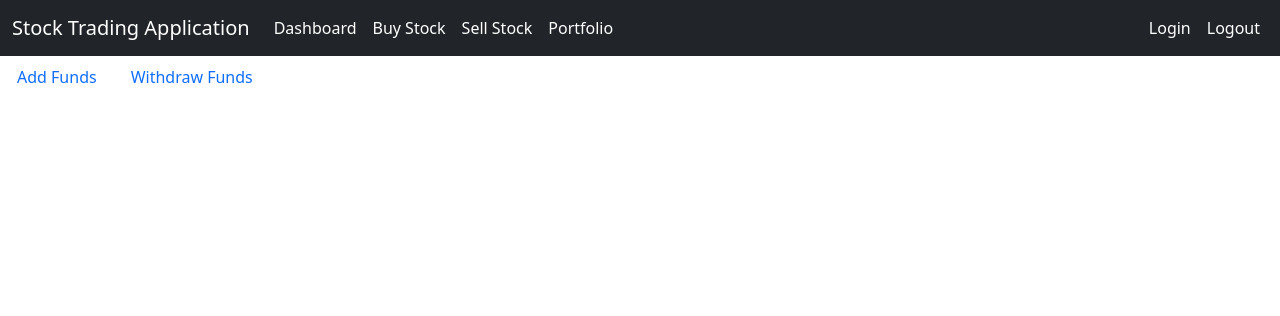
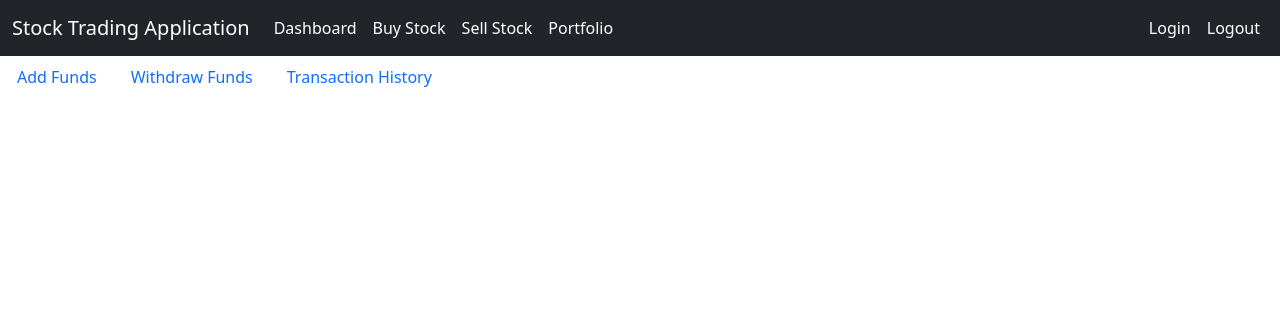
Before and after one commit to andrtbo/401StockApplication, a Flask app: page /portfolio in a window 1280 px wide. Shown: the top 316 px of the page. Run offline with Flask 3, Linux system fonts and the light colour scheme.

Commit message:
Added transaction history button to portfolio

```diff
--- a/templates/portfolio.html
+++ b/templates/portfolio.html
@@ -10,6 +10,9 @@
         <li class="nav-item">
             <a class="nav-link" href="{{ url_for('with_funds') }}">Withdraw Funds</a>
         </li>
+        <li class="nav-item"></li>
+            <a class="nav-link" href="#">Transaction History</a>
+        </li>
     </ul>
 {% endblock %}
 
```
